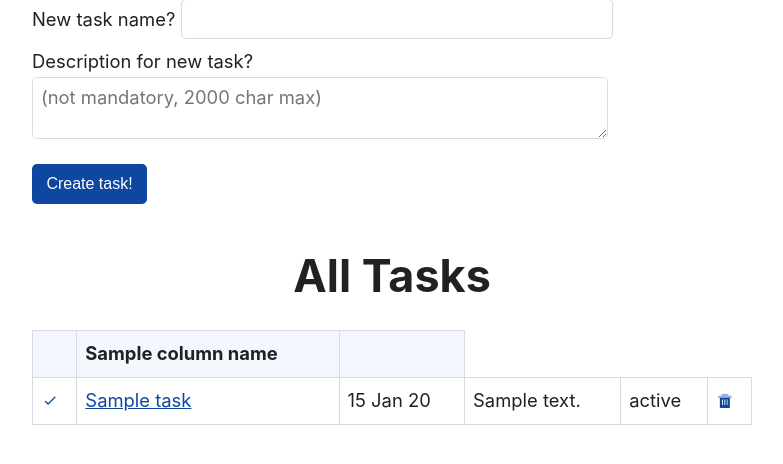
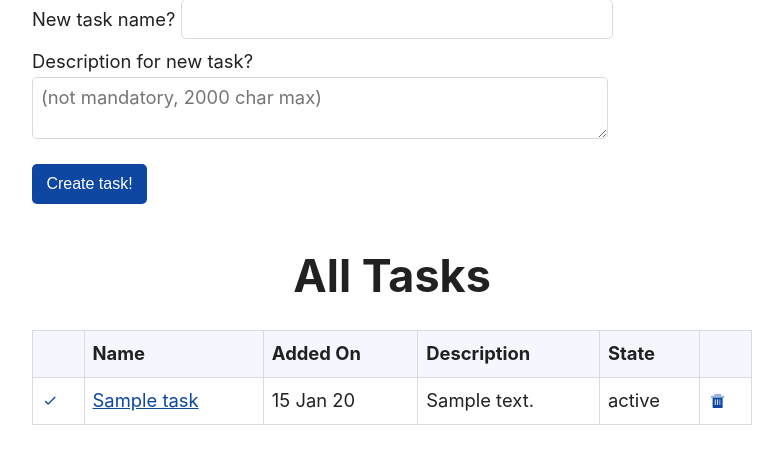
Before and after one commit to vim-is-life/pyordr, a Flask app: template pyordr/templates/tasks-overview.html in a window 1280 px wide. Shown: the part 175-639 px from the top of the page, without its empty margins (248-1031 px from the left). Run offline with Flask 3, Linux system fonts and the light colour scheme; the template is opened without the code that fills it: most values are stand-ins (such as "Sample title", 1, 10 or a date in 2020).

Commit message:
updated how columns are generated

```diff
--- a/pyordr/routes.py
+++ b/pyordr/routes.py
@@ -7,7 +7,7 @@ from . import models
 main_blueprint = Blueprint(
     "main", __name__, template_folder="templates", static_folder="static"
 )
-COLUMN_NAMES = ("Name", "Date Added", "Description", "State")
+COLUMN_NAMES = ("Name", "Added", "Desc", "State")
 
 # tsk = models.Task(date_added=dt.now(), name="clean backyard")
 # models.db.session.add(tsk)
--- a/pyordr/templates/partial_task-table.html
+++ b/pyordr/templates/partial_task-table.html
@@ -2,9 +2,10 @@
     <thead>
         <tr>
             <th></th>
-            {% for column_name in column_names %}
-            <th>{{ column_name }}</th>
-            {% endfor %}
+            <th>Name</th>
+            <th class="hide-on-mobile">Added On</th>
+            <th>Description</th>
+            <th>State</th>
             <th></th>
         </tr>
     </thead>
```
